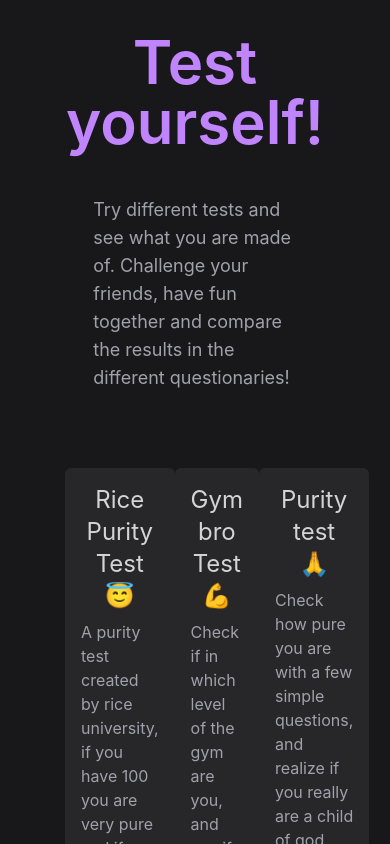
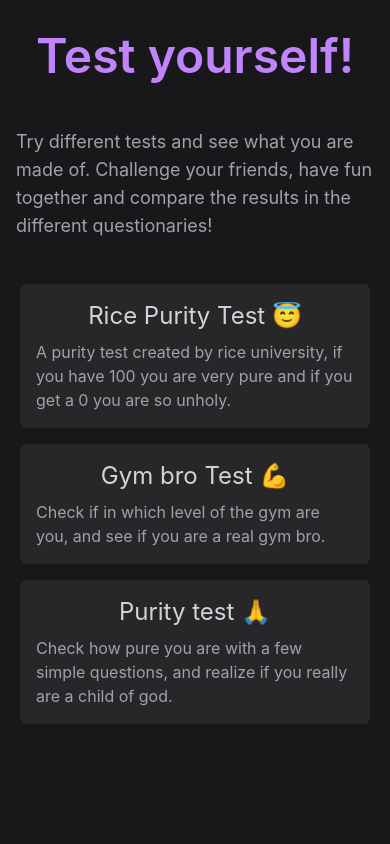
Before and after one commit to compabray/test-yourself, a React (Create React App) app: page / in a window 390 px wide. Shown: the top 844 px of the page. Built offline with nearby package versions, Linux system fonts and the light colour scheme.

Commit message:
feat: responsiveeeeee

```diff
--- a/src/components/List.jsx
+++ b/src/components/List.jsx
@@ -2,14 +2,14 @@
 import { NavLink, } from 'react-router-dom';
 
 function List(){
-    return ( <div className='flex m-auto w-8/12 justify-evenly mt-16'>
+    return ( <div className='flex m-auto w-full p-5 justify-evenly flex-wrap lg:flex-nowrap sm:mt-16 md:w-9/12'>
       {testList.map(({path, title, description, icon}) => {
-            return (<NavLink to={path} className=' bg-zinc-800 p-4 w-64 rounded-md hover:bg-zinc-700'>
+            return (<NavLink to={path} className=' bg-zinc-800 my-2 p-4 w-full rounded-md hover:bg-zinc-700  sm:w-64' key={path}>
 
-                    <h3 className="text-2xl text-zinc-300 text-center">
+                    <h3 className="text-2xl text-zinc-300 text-center" key={title}>
                         {title} {icon}
                     </h3>
-                    <p className="text-zinc-400 text-base pt-2">
+                    <p className="text-zinc-400 text-base pt-2" key={description}>
                         {description}
                     </p>
                 </NavLink>);
--- a/src/index.css
+++ b/src/index.css
@@ -8,6 +8,10 @@
     'Ubuntu', 'Cantarell', 'Fira Sans', 'Droid Sans', 'Helvetica Neue',
     sans-serif;
   -webkit-font-smoothing: antialiased;
+  --tw-bg-opacity: 1;
+  background-color: rgb(24 24 27 / var(--tw-bg-opacity));
+  height: 100%;
+  overflow: auto;
   -moz-osx-font-smoothing: grayscale;
 }
 
--- a/src/pages/Home.jsx
+++ b/src/pages/Home.jsx
@@ -4,9 +4,9 @@
 
 function Home () {
     return (
-        <div className="bg-zinc-900 h-screen">
-            <h1 className="p-8 font-semibold text-6xl text-purple-400 text-center">Test yourself!</h1>
-                <h3 className="w-7/12 p-3 text-zinc-400 m-auto text-lg">
+        <div className="">
+            <h1 className="p-8 font-semibold text-5xl text-purple-400 text-center sm:text-6xl">Test yourself!</h1>
+                <h3 className="w-full p-4 text-zinc-400 m-auto text-lg sm:w-10/12 md:w-7/12">
                     Try different tests and see what you are made of. Challenge your friends, have fun together and compare the results in the different questionaries!
                 </h3>
                 <List/>
```
